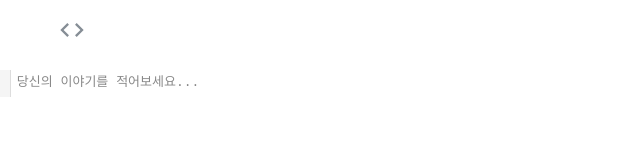
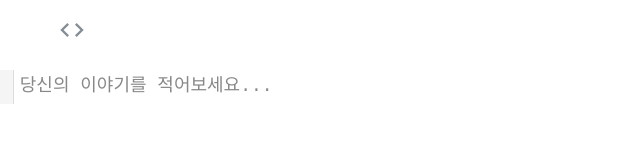
Before and after one commit to velog-copy/velog-copy-web, a React (Create React App) app: page /write in a window 1280 px wide. Shown: the part 232-392 px from the top of the page, without its empty margins (0-640 px from the left). Built offline with nearby package versions, Linux system fonts and the light colour scheme.

Commit message:
style : 작성 페이지 내용 스타일 변경

```diff
--- a/src/pages/WritePage.css
+++ b/src/pages/WritePage.css
@@ -130,6 +130,10 @@
     min-height: 0px;
     display: flex;
     flex-direction: column;
+    font-size: 1.125rem;
+    line-height: 1.5;
+    color: var(--text1);
+    font-family: "Fira Mono", monospace;
 }
 
 .Topbox {
```
